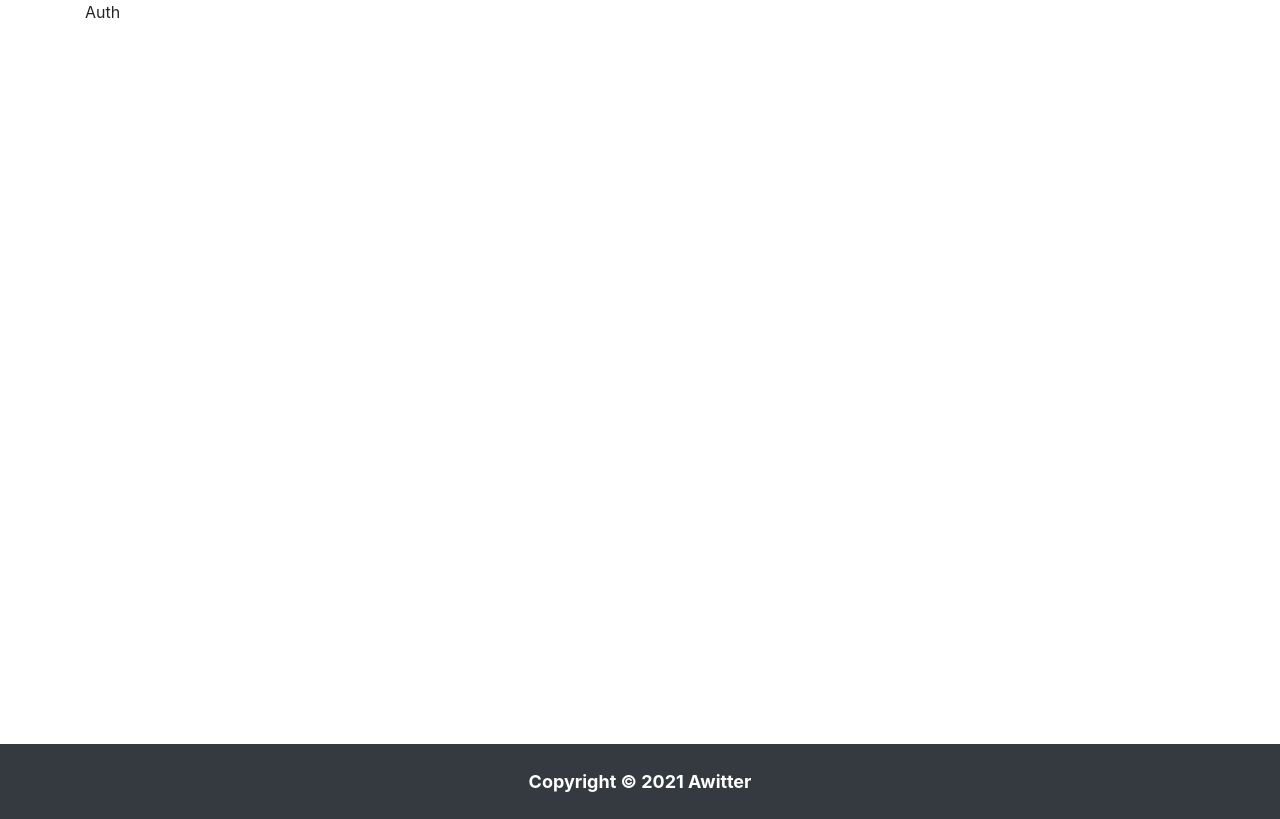
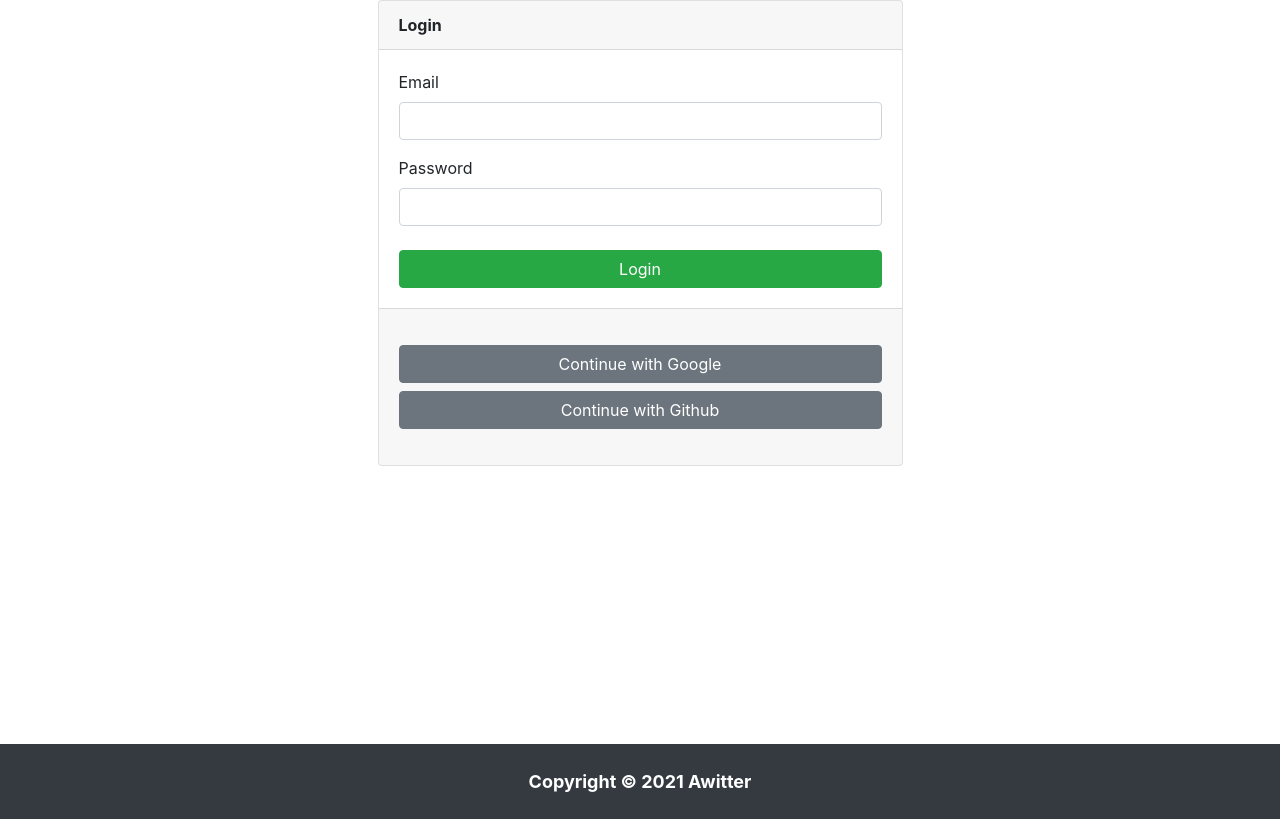
Before and after one commit to aidenkimgj/awitter, a React (Create React App) app: page /#/ in a window 1280 px wide. Built offline with nearby package versions, Linux system fonts and the light colour scheme; no server answers.

Commit message:
Create Auth.jsx

```diff
--- a/src/routes/Auth.jsx
+++ b/src/routes/Auth.jsx
@@ -1,4 +1,62 @@
 import React from 'react';
+import {
+  Card,
+  CardBody,
+  CardFooter,
+  CardHeader,
+  Col,
+  Form,
+  FormGroup,
+  Input,
+  Label,
+  Button,
+} from 'reactstrap';
 
-const Auth = () => <div>Auth</div>;
+const Auth = () => (
+  <>
+    <Col sm="12" md={{ size: 6, offset: 3 }} className="login">
+      <Card>
+        <CardHeader id="card-header">
+          <strong>Login</strong>
+        </CardHeader>
+        <CardBody>
+          <Form>
+            <FormGroup>
+              <Label for="title">Email</Label>
+              <Input
+                type="email"
+                name="email"
+                id="email"
+                className="form-control mb-2"
+                required
+              />
+            </FormGroup>
+            <FormGroup>
+              <Label for="title">Password</Label>
+              <Input
+                type="password"
+                name="password"
+                id="password"
+                className="form-control"
+                required
+              />
+            </FormGroup>
+
+            <Button color="success" block className="mt-4">
+              Login
+            </Button>
+          </Form>
+        </CardBody>
+        <CardFooter>
+          <Button block className="mt-4 ">
+            Continue with Google
+          </Button>
+          <Button block className=" mb-4">
+            Continue with Github
+          </Button>
+        </CardFooter>
+      </Card>
+    </Col>
+  </>
+);
 export default Auth;
```
